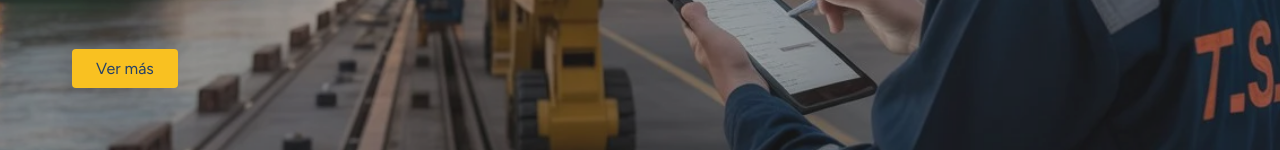
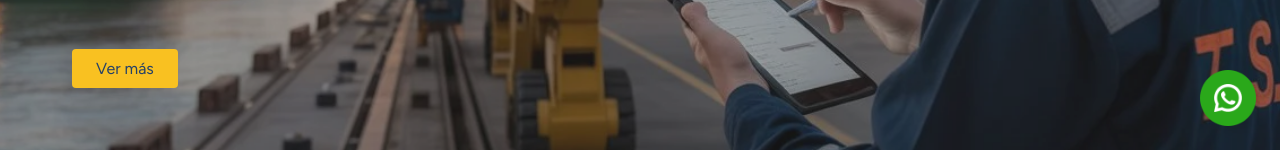
Before and after one commit to Jhon-036/TschperuV2, a React (Vite) app: page / in a window 1280 px wide. Shown: the part 650-800 px from the top of the page. Built offline with nearby package versions, Linux system fonts and the light colour scheme; no server answers.

Commit message:
add whatsapp

```diff
--- a/src/App.jsx
+++ b/src/App.jsx
@@ -27,6 +27,18 @@ function App() {
         <Route path='/innovacion-y-tecnologia' element={<SrvInnovTecnologia />} />
       </Routes>
       <Footer />
+      <a
+        href="https://wa.me/51951758040?text=Hola%20TSCH%2C%20requiero%20informaci%C3%B3n%20sobre%20sus%20productos."
+        target="_blank"
+        rel="noreferrer"
+        className="fixed bottom-6 right-6 z-50"
+      >
+        <img
+          src="/images/whatsapp.png"
+          alt="WhatsApp"
+          className="w-14 h-14 cursor-pointer"
+        />
+      </a>
     </BrowserRouter>
   )
 }
```
Also changed, not shown: public/images/whatsapp.png (added). Lines whose indentation alone changed are shown as unchanged.
